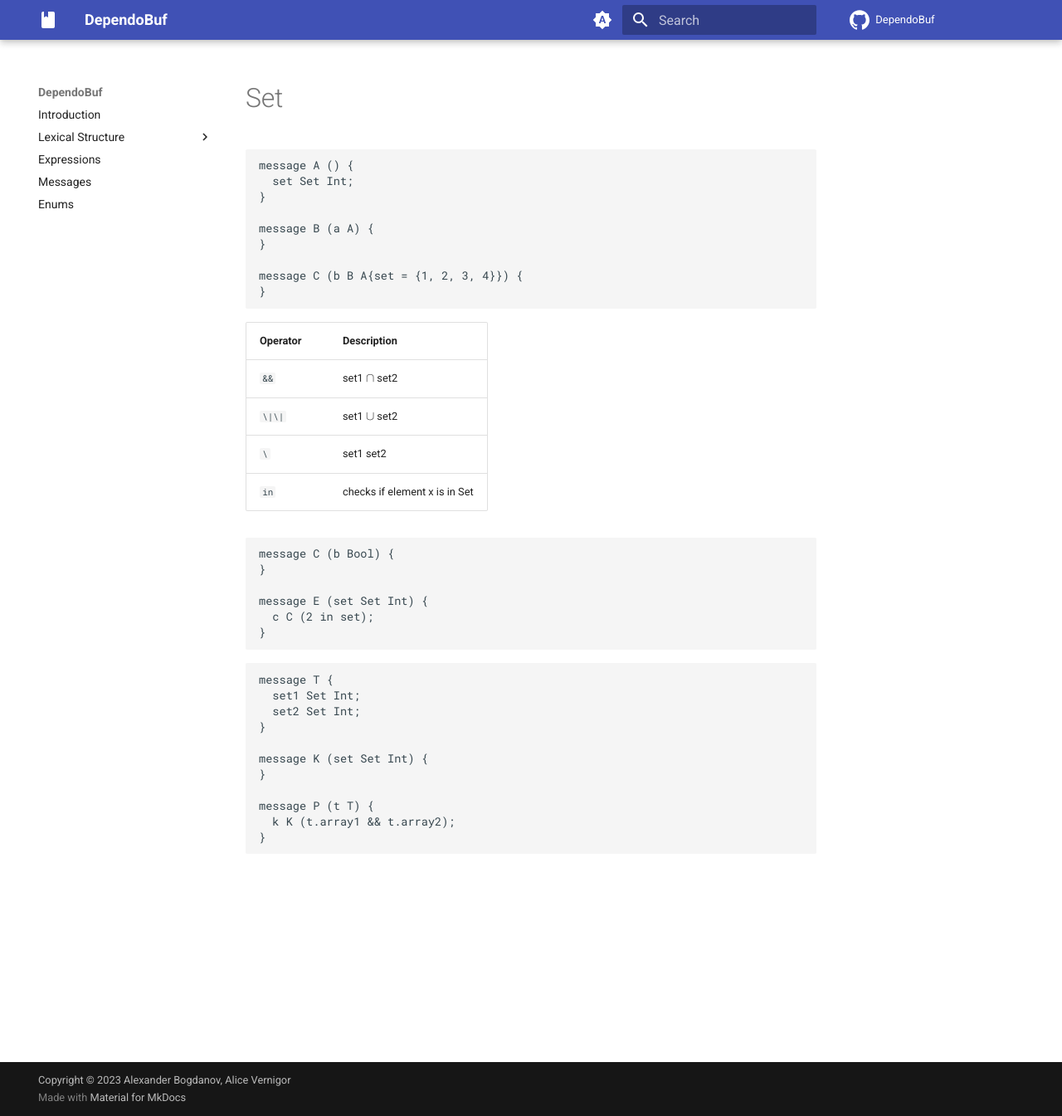
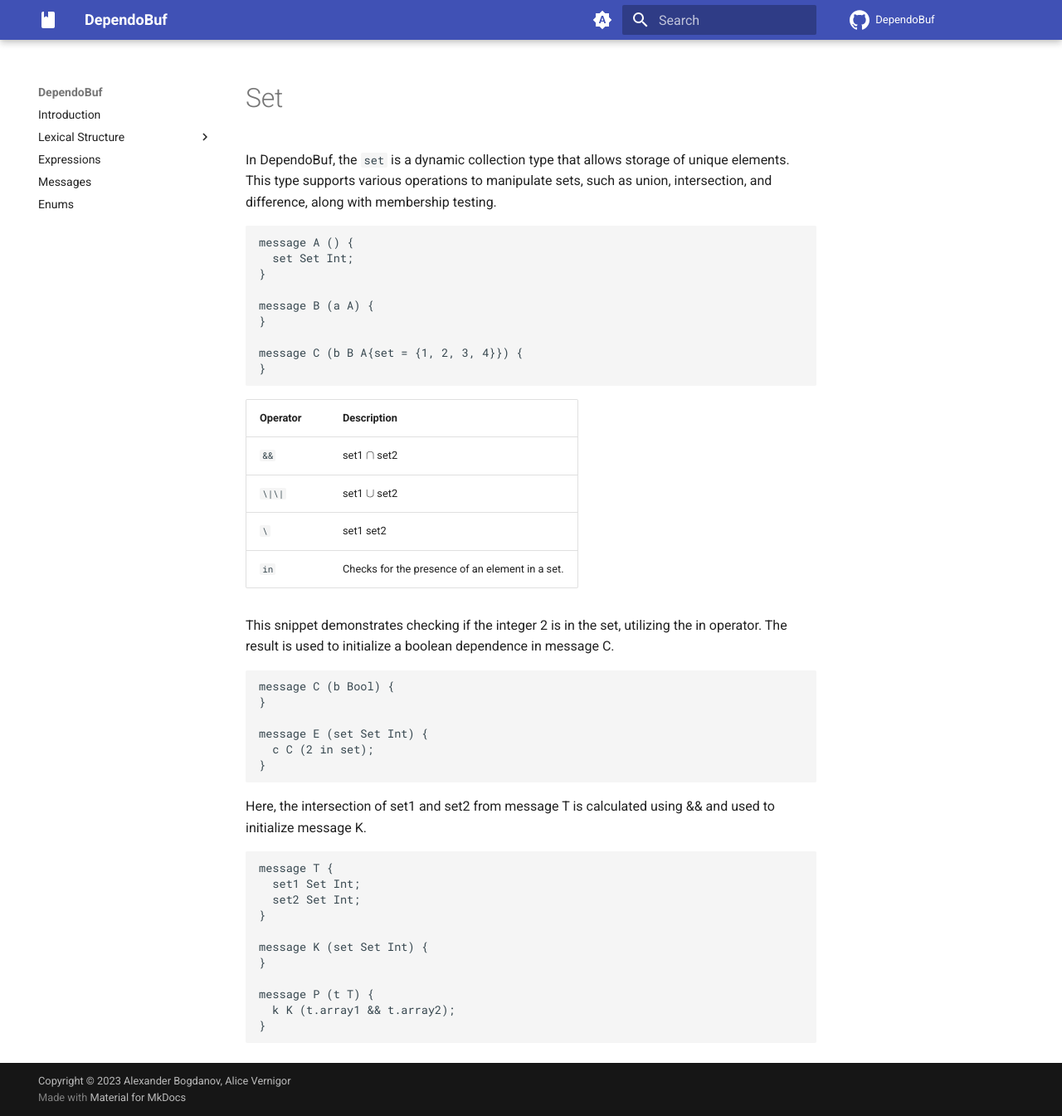
Before and after one commit to SphericalPotatoInVacuum/DependoBuf, an MkDocs documentation site: the page built from docs/collection_types/set.md, in a window 1280 px wide and 1345 px high. Shown: the whole window at 83% size. Built offline with MkDocs 1.6.1 and Material for MkDocs 9.7.7, drawn with Linux system fonts in a browser that asks for light colours; comment, search, counter and statistics services are not loaded.

Commit message:
Collection types description

````diff
--- a/docs/collection_types/set.md
+++ b/docs/collection_types/set.md
@@ -1,4 +1,6 @@
 # Set
+
+In DependoBuf, the `set` is a dynamic collection type that allows storage of unique elements. This type supports various operations to manipulate sets, such as union, intersection, and difference, along with membership testing.
 
 ```
 message A () {
@@ -17,8 +19,9 @@ message C (b B A{set = {1, 2, 3, 4}}) {
 | `&&`     | set1 $\cap$ set2              |
 | `\|\|`   | set1 $\cup$ set2              |
 | `\`      | set1 \ set2                   |
-| `in`     | checks if element x is in Set |
+| `in`     | Checks for the presence of an element in a set. |
 
+This snippet demonstrates checking if the integer 2 is in the set, utilizing the in operator. The result is used to initialize a boolean dependence in message C.
 ```
 message C (b Bool) {
 }
@@ -27,7 +30,7 @@ message E (set Set Int) {
   c C (2 in set);
 }
 ```
-
+Here, the intersection of set1 and set2 from message T is calculated using && and used to initialize message K.
 ```
 message T {
   set1 Set Int;
````
Also changed, not shown: docs/collection_types/array.md (+4 -2 lines).
